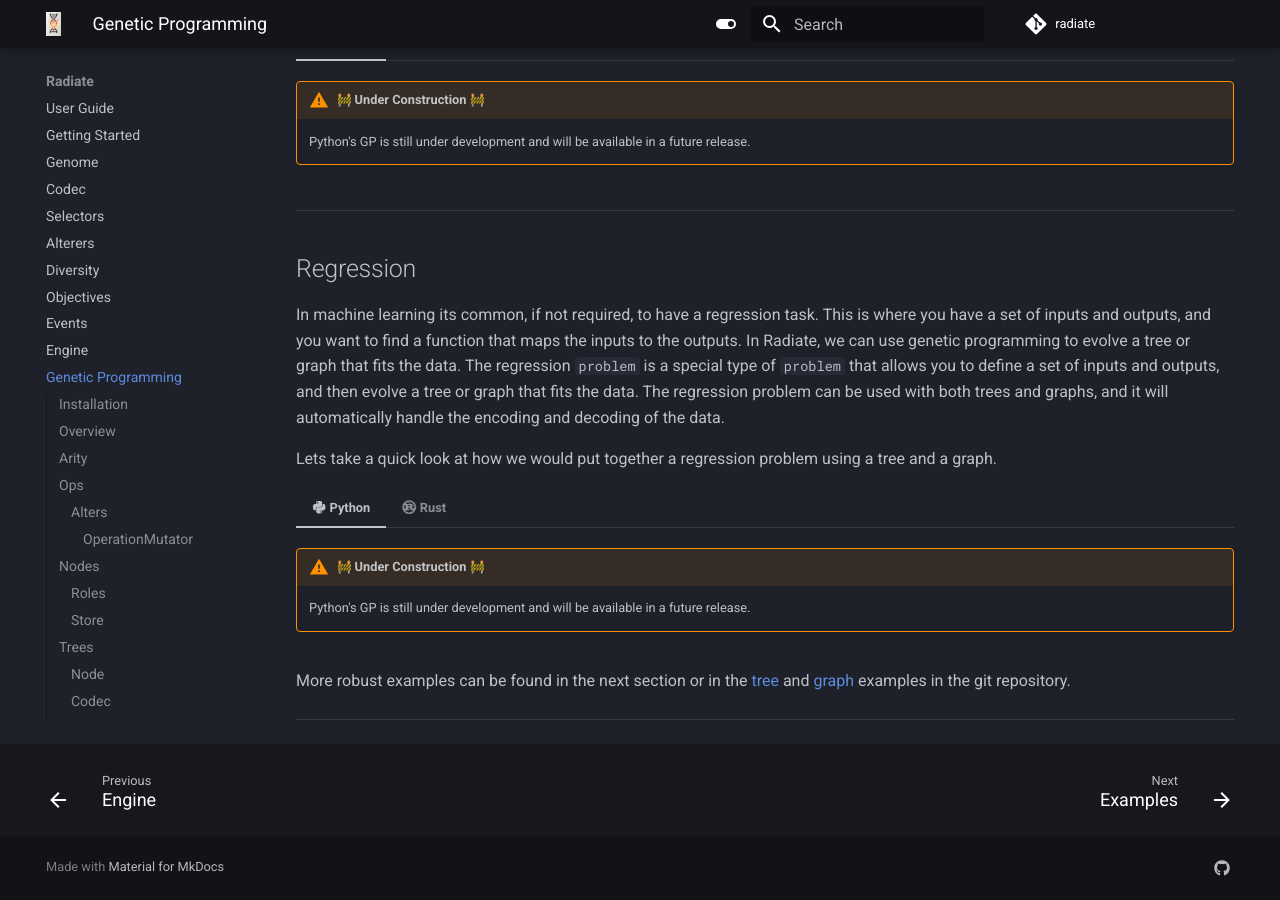
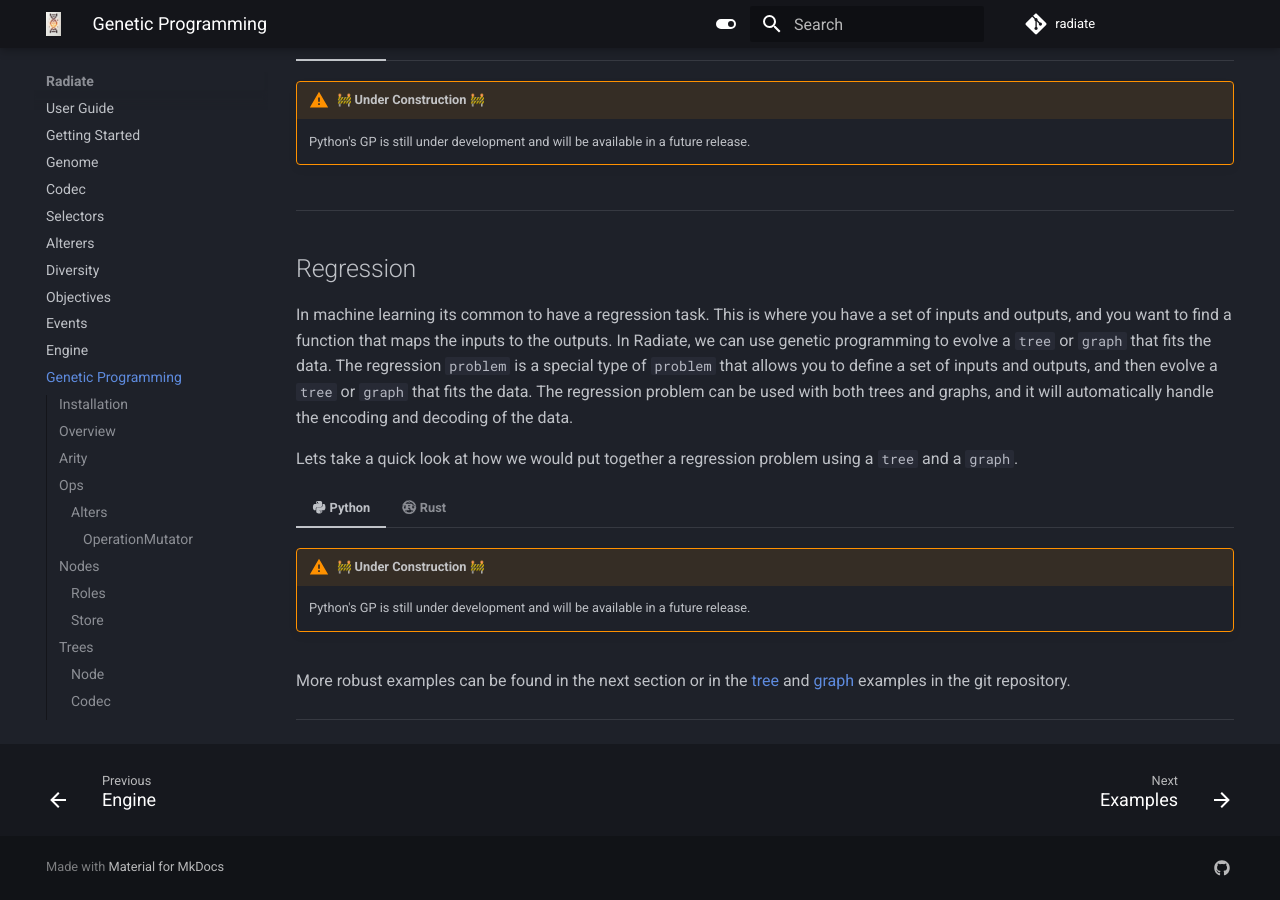
Before and after one commit to pkalivas/radiate, an MkDocs documentation site: the page built from docs/source/gp.md, in a window 1280 px wide and 900 px high, scrolled down 10360 px. Built offline with MkDocs 1.6.1 and Material for MkDocs 9.7.7, drawn with Linux system fonts in a browser that asks for light colours; emoji names are drawn with the system emoji font; comment, search, counter and statistics services are not loaded.

Commit message:
Corrects grammar and formatting in GP documentation
Improves the readability and clarity of the Genetic Programming documentation by correcting grammatical errors and ensuring consistent formatting through the use of backticks.

```diff
--- a/docs/source/gp.md
+++ b/docs/source/gp.md
@@ -740,9 +740,9 @@ This crossover operator is used to combine two parent graphs by swapping the val
 
 ## Regression
 
-In machine learning its common, if not required, to have a regression task. This is where you have a set of inputs and outputs, and you want to find a function that maps the inputs to the outputs. In Radiate, we can use genetic programming to evolve a tree or graph that fits the data. The regression `problem` is a special type of `problem` that allows you to define a set of inputs and outputs, and then evolve a tree or graph that fits the data. The regression problem can be used with both trees and graphs, and it will automatically handle the encoding and decoding of the data.
+In machine learning its common to have a regression task. This is where you have a set of inputs and outputs, and you want to find a function that maps the inputs to the outputs. In Radiate, we can use genetic programming to evolve a `tree` or `graph` that fits the data. The regression `problem` is a special type of `problem` that allows you to define a set of inputs and outputs, and then evolve a `tree` or `graph` that fits the data. The regression problem can be used with both trees and graphs, and it will automatically handle the encoding and decoding of the data.
 
-Lets take a quick look at how we would put together a regression problem using a tree and a graph.
+Lets take a quick look at how we would put together a regression problem using a `tree` and a `graph`.
 
 === ":fontawesome-brands-python: Python"
 
```
